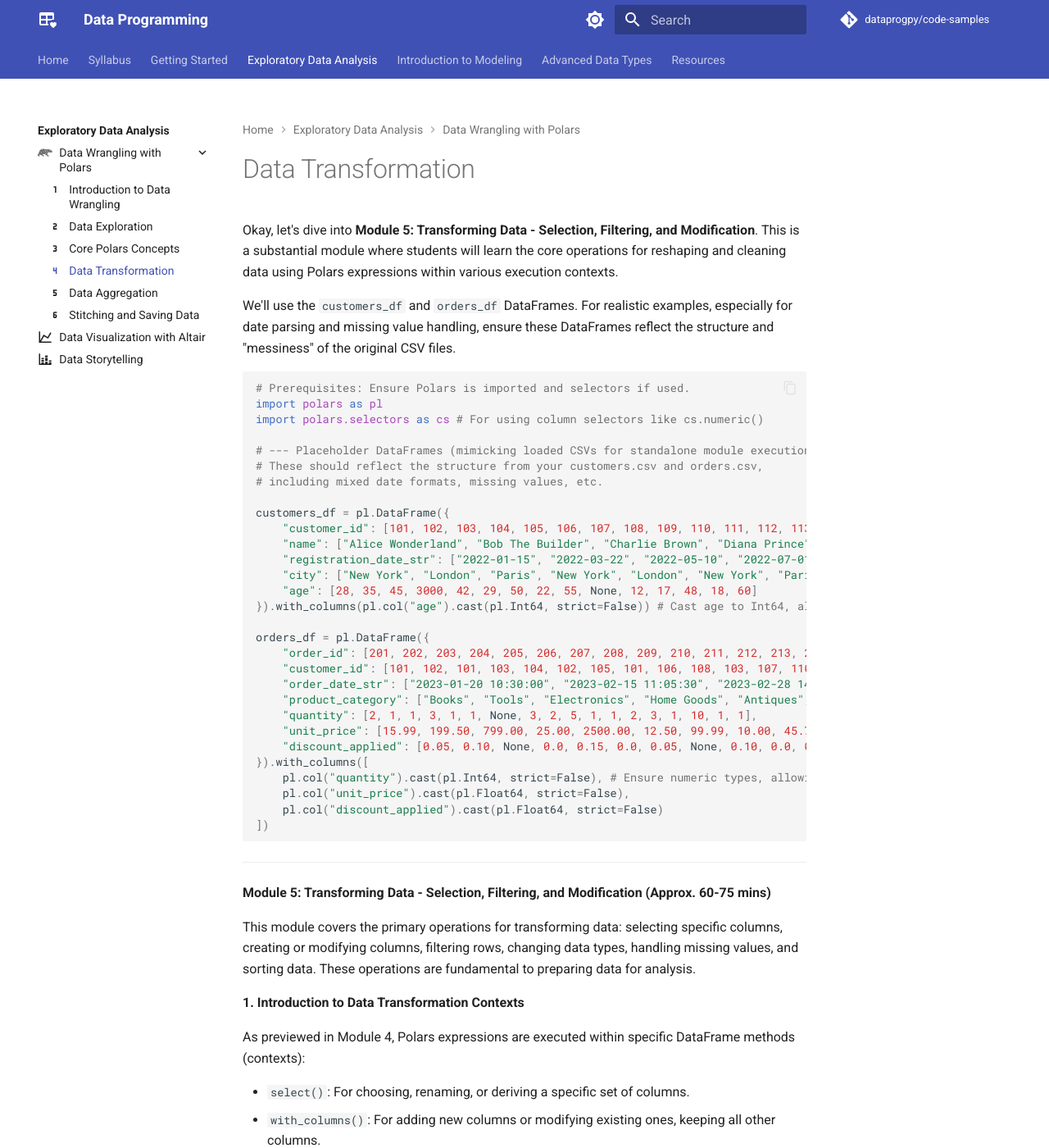
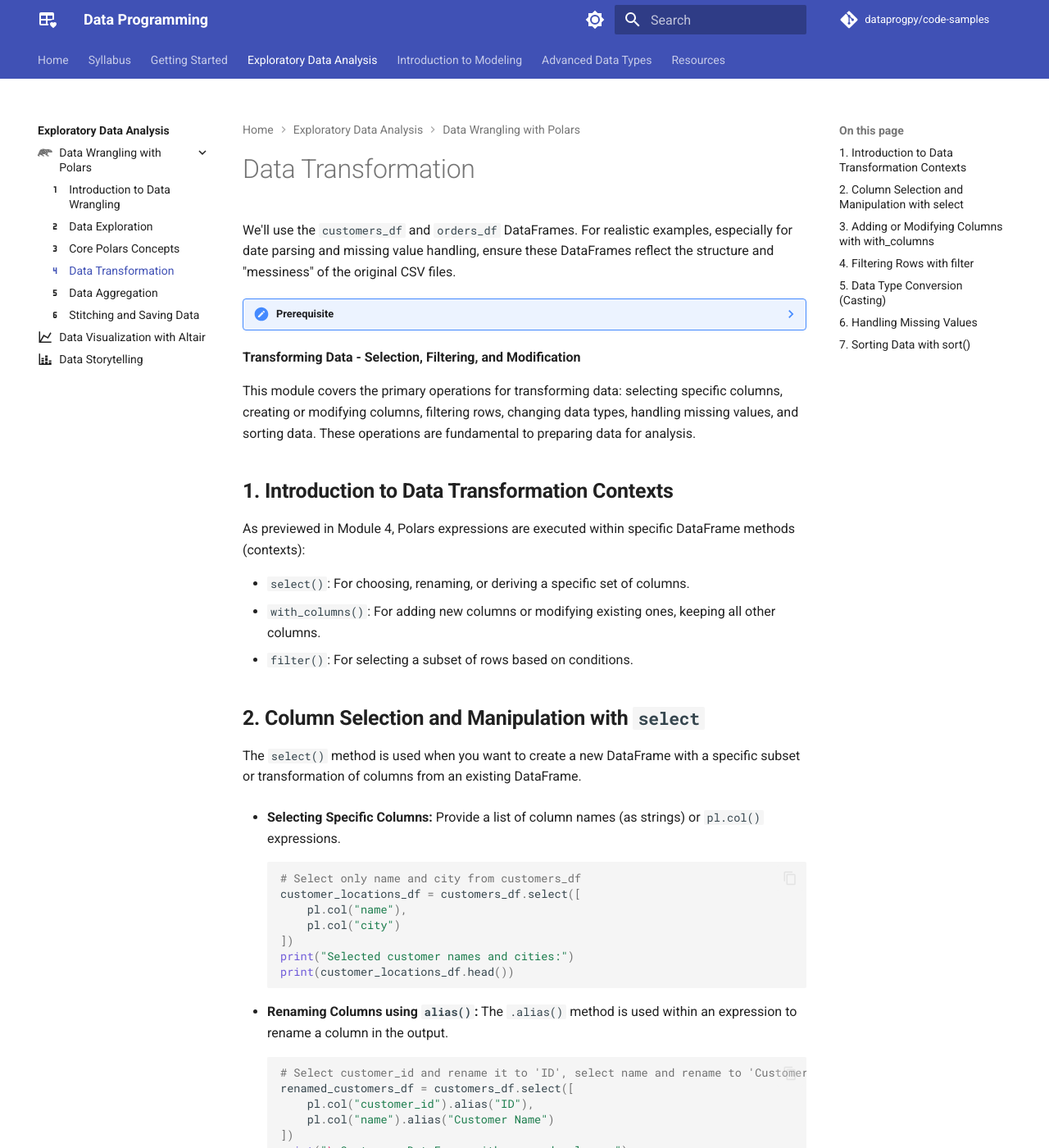
Before and after one commit to dataprogpy/dataprogpy.github.io, an MkDocs documentation site: the page built from docs/eda/data-wrangling/data-transformation.md, in a window 1280 px wide and 1400 px high. Shown: the whole window at 82% size. Built offline with MkDocs 1.6.1 and Material for MkDocs 9.7.7, drawn with Linux system fonts in a browser that asks for light colours; comment, search, counter and statistics services are not loaded; some of the changed text lies outside the part shown.

Commit message:
fix content pages

````diff
--- a/docs/eda/data-wrangling/data-transformation.md
+++ b/docs/eda/data-wrangling/data-transformation.md
@@ -3,50 +3,48 @@ icon: material/numeric-4
 ---
 # Data Transformation
 
-Okay, let's dive into **Module 5: Transforming Data - Selection, Filtering, and Modification**. This is a substantial module where students will learn the core operations for reshaping and cleaning data using Polars expressions within various execution contexts.
-
 We'll use the `customers_df` and `orders_df` DataFrames. For realistic examples, especially for date parsing and missing value handling, ensure these DataFrames reflect the structure and "messiness" of the original CSV files.
 
-```python
-# Prerequisites: Ensure Polars is imported and selectors if used.
-import polars as pl
-import polars.selectors as cs # For using column selectors like cs.numeric()
+??? note "Prerequisite"
 
-# --- Placeholder DataFrames (mimicking loaded CSVs for standalone module execution) ---
-# These should reflect the structure from your customers.csv and orders.csv,
-# including mixed date formats, missing values, etc.
+    ```python
+    # Prerequisites: Ensure Polars is imported and selectors if used.
+    import polars as pl
+    import polars.selectors as cs # For using column selectors like cs.numeric()
 
-customers_df = pl.DataFrame({
-    "customer_id": [101, 102, 103, 104, 105, 106, 107, 108, 109, 110, 111, 112, 113, 114, 115],
-    "name": ["Alice Wonderland", "Bob The Builder", "Charlie Brown", "Diana Prince", "Evan Almighty", "Fiona Gallagher", "George Jetson", "Hannah Montana", "Ian Malcolm", "Jane Doe", "Kevin McCallister", "Laura Palmer", "Michael Scott", "Nancy Drew", "Oscar Grouch"],
-    "registration_date_str": ["2022-01-15", "2022-03-22", "2022-05-10", "2022-07-01", "2022-08-19", "2023-01-20", None, "2023-04-05", "2023-06-12", "2023-07-21", "2023-09-01", "2023-10-15", "2024-02-10", "03/15/2024", "2024-05-01"],
-    "city": ["New York", "London", "Paris", "New York", "London", "New York", "Paris", "Berlin", "London", "New York", "Chicago", "Twin Peaks", "Scranton", "River Heights", "New York"],
-    "age": [28, 35, 45, 3000, 42, 29, 50, 22, 55, None, 12, 17, 48, 18, 60]
-}).with_columns(pl.col("age").cast(pl.Int64, strict=False)) # Cast age to Int64, allowing nulls
+    # --- Placeholder DataFrames (mimicking loaded CSVs for standalone module execution) ---
+    # These should reflect the structure from your customers.csv and orders.csv,
+    # including mixed date formats, missing values, etc.
 
-orders_df = pl.DataFrame({
-    "order_id": [201, 202, 203, 204, 205, 206, 207, 208, 209, 210, 211, 212, 213, 214, 215, 216, 217, 218],
-    "customer_id": [101, 102, 101, 103, 104, 102, 105, 101, 106, 108, 103, 107, 110, 111, 102, 113, 101, 115],
-    "order_date_str": ["2023-01-20 10:30:00", "2023-02-15 11:05:30", "2023-02-28 14:12:55", "2023-03-10 09:00:15", "2023-03-12 17:45:00", "2023-04-05 12:00:00", "2023-04-22 16:20:30", "2023-05-01 10:00:00", "2023-05-15 08:55:10", "2023-06-01 11:30:00", "2023-06-20 13:40:00", "2023-07-01 00:00:00", "2023-07-25 10:10:10", "2023-09-10 14:20:30", "2023-11-05 19:00:00", "2024-02-15 09:30:00", "2024-03-01 10:00:00", "2024-05-05 12:12:12"],
-    "product_category": ["Books", "Tools", "Electronics", "Home Goods", "Antiques", "Books", "Electronics", "Books", "Beauty", "Music", "Home Goods", "Electronics", "Clothing", "Toys", "Tools", "Office Supplies", "Electronics", "Home Goods"],
-    "quantity": [2, 1, 1, 3, 1, 1, None, 3, 2, 5, 1, 1, 2, 3, 1, 10, 1, 1],
-    "unit_price": [15.99, 199.50, 799.00, 25.00, 2500.00, 12.50, 99.99, 10.00, 45.75, 9.99, 150.00, 499.50, 75.00, 29.99, 75.00, 4.99, 1200.00, 12.00],
-    "discount_applied": [0.05, 0.10, None, 0.0, 0.15, 0.0, 0.05, None, 0.10, 0.0, 0.05, 0.10, None, 0.05, 0.0, 0.0, 0.15, 0.0]
-}).with_columns([
-    pl.col("quantity").cast(pl.Int64, strict=False), # Ensure numeric types, allowing nulls
-    pl.col("unit_price").cast(pl.Float64, strict=False),
-    pl.col("discount_applied").cast(pl.Float64, strict=False)
-])
+    customers_df = pl.DataFrame({
+        "customer_id": [101, 102, 103, 104, 105, 106, 107, 108, 109, 110, 111, 112, 113, 114, 115],
+        "name": ["Alice Wonderland", "Bob The Builder", "Charlie Brown", "Diana Prince", "Evan Almighty", "Fiona Gallagher", "George Jetson", "Hannah Montana", "Ian Malcolm", "Jane Doe", "Kevin McCallister", "Laura Palmer", "Michael Scott", "Nancy Drew", "Oscar Grouch"],
+        "registration_date_str": ["2022-01-15", "2022-03-22", "2022-05-10", "2022-07-01", "2022-08-19", "2023-01-20", None, "2023-04-05", "2023-06-12", "2023-07-21", "2023-09-01", "2023-10-15", "2024-02-10", "03/15/2024", "2024-05-01"],
+        "city": ["New York", "London", "Paris", "New York", "London", "New York", "Paris", "Berlin", "London", "New York", "Chicago", "Twin Peaks", "Scranton", "River Heights", "New York"],
+        "age": [28, 35, 45, 3000, 42, 29, 50, 22, 55, None, 12, 17, 48, 18, 60]
+    }).with_columns(pl.col("age").cast(pl.Int64, strict=False)) # Cast age to Int64, allowing nulls
 
-```
+    orders_df = pl.DataFrame({
+        "order_id": [201, 202, 203, 204, 205, 206, 207, 208, 209, 210, 211, 212, 213, 214, 215, 216, 217, 218],
+        "customer_id": [101, 102, 101, 103, 104, 102, 105, 101, 106, 108, 103, 107, 110, 111, 102, 113, 101, 115],
+        "order_date_str": ["2023-01-20 10:30:00", "2023-02-15 11:05:30", "2023-02-28 14:12:55", "2023-03-10 09:00:15", "2023-03-12 17:45:00", "2023-04-05 12:00:00", "2023-04-22 16:20:30", "2023-05-01 10:00:00", "2023-05-15 08:55:10", "2023-06-01 11:30:00", "2023-06-20 13:40:00", "2023-07-01 00:00:00", "2023-07-25 10:10:10", "2023-09-10 14:20:30", "2023-11-05 19:00:00", "2024-02-15 09:30:00", "2024-03-01 10:00:00", "2024-05-05 12:12:12"],
+        "product_category": ["Books", "Tools", "Electronics", "Home Goods", "Antiques", "Books", "Electronics", "Books", "Beauty", "Music", "Home Goods", "Electronics", "Clothing", "Toys", "Tools", "Office Supplies", "Electronics", "Home Goods"],
+        "quantity": [2, 1, 1, 3, 1, 1, None, 3, 2, 5, 1, 1, 2, 3, 1, 10, 1, 1],
+        "unit_price": [15.99, 199.50, 799.00, 25.00, 2500.00, 12.50, 99.99, 10.00, 45.75, 9.99, 150.00, 499.50, 75.00, 29.99, 75.00, 4.99, 1200.00, 12.00],
+        "discount_applied": [0.05, 0.10, None, 0.0, 0.15, 0.0, 0.05, None, 0.10, 0.0, 0.05, 0.10, None, 0.05, 0.0, 0.0, 0.15, 0.0]
+    }).with_columns([
+        pl.col("quantity").cast(pl.Int64, strict=False), # Ensure numeric types, allowing nulls
+        pl.col("unit_price").cast(pl.Float64, strict=False),
+        pl.col("discount_applied").cast(pl.Float64, strict=False)
+    ])
+    ```
 
------
 
-**Module 5: Transforming Data - Selection, Filtering, and Modification (Approx. 60-75 mins)**
+**Transforming Data - Selection, Filtering, and Modification**
 
 This module covers the primary operations for transforming data: selecting specific columns, creating or modifying columns, filtering rows, changing data types, handling missing values, and sorting data. These operations are fundamental to preparing data for analysis.
 
-**1. Introduction to Data Transformation Contexts**
+## **1. Introduction to Data Transformation Contexts**
 
 As previewed in Module 4, Polars expressions are executed within specific DataFrame methods (contexts):
 
@@ -54,7 +52,7 @@ As previewed in Module 4, Polars expressions are executed within specific DataFr
   * `with_columns()`: For adding new columns or modifying existing ones, keeping all other columns.
   * `filter()`: For selecting a subset of rows based on conditions.
 
-**2. Column Selection and Manipulation with `select`**
+## **2. Column Selection and Manipulation with `select`**
 
 The `select()` method is used when you want to create a new DataFrame with a specific subset or transformation of columns from an existing DataFrame.
 
@@ -106,7 +104,7 @@ The `select()` method is used when you want to create a new DataFrame with a spe
 
     Selectors are very useful for DataFrames with many columns.
 
-**3. Adding or Modifying Columns with `with_columns`**
+## **3. Adding or Modifying Columns with `with_columns`**
 
 When you want to add new columns or change existing ones while keeping all other columns, `with_columns()` is the appropriate method. It takes a list of expressions.
 
@@ -140,7 +138,7 @@ When you want to add new columns or change existing ones while keeping all other
     print(customers_upper_name_df.head())
     ```
 
-**4. Filtering Rows with `filter`**
+## **4. Filtering Rows with `filter`**
 
 The `filter()` method is used to select rows that meet certain criteria, defined by one or more boolean expressions.
 
@@ -198,7 +196,7 @@ The `filter()` method is used to select rows that meet certain criteria, defined
     print(customers_from_selected_cities_df.select(["name", "city"]))
     ```
 
-**5. Data Type Conversion (Casting)**
+## **5. Data Type Conversion (Casting)**
 
 Often, data is not in the correct type (e.g., numbers read as strings, dates as strings). Use `pl.col().cast(DataType)` within `with_columns` to convert types.
 
@@ -279,7 +277,7 @@ Often, data is not in the correct type (e.g., numbers read as strings, dates as
 
         `strict=False` allows parsing to return `null` on failure for a given format, letting `coalesce` try the next one.
 
-**6. Handling Missing Values**
+## **6. Handling Missing Values**
 
   * **Filling Nulls with `fill_null()`:**
     You can fill missing values using a literal value or a defined strategy.
@@ -328,7 +326,7 @@ Often, data is not in the correct type (e.g., numbers read as strings, dates as
 
     *Business Context:* Discuss implications: Dropping an order because quantity is missing might be acceptable if quantity is essential for all analyses. Dropping a customer due to a missing registration date might be undesirable if other customer information is valuable.
 
-**7. Sorting Data with `sort()`**
+## **7. Sorting Data with `sort()`**
 
 The `sort()` method orders the DataFrame by one or more columns.
 
@@ -352,9 +350,3 @@ sorted_orders_df = orders_enhanced_df.sort(
 print("\nOrders sorted by product_category (asc) then total_price (desc):")
 print(sorted_orders_df.select(["product_category", "order_id", "total_price"]).head(10))
 ```
-
------
-
-This module provides a comprehensive overview of essential data transformation techniques in Polars. By combining these operations, students can perform sophisticated data cleaning and preparation tasks. The emphasis on using expressions within the appropriate contexts (`select`, `with_columns`, `filter`) is key to mastering Polars.
-
-This is a very dense module. How does the content and pacing feel for this section?
````
Also changed, not shown: other parts of docs/eda/data-wrangling/data-transformation.md (+1 -1 lines), docs/eda/data-wrangling/core-polars-concepts.md (+30 -28 lines), docs/eda/data-wrangling/data-exploration.md (+42 -35 lines).
